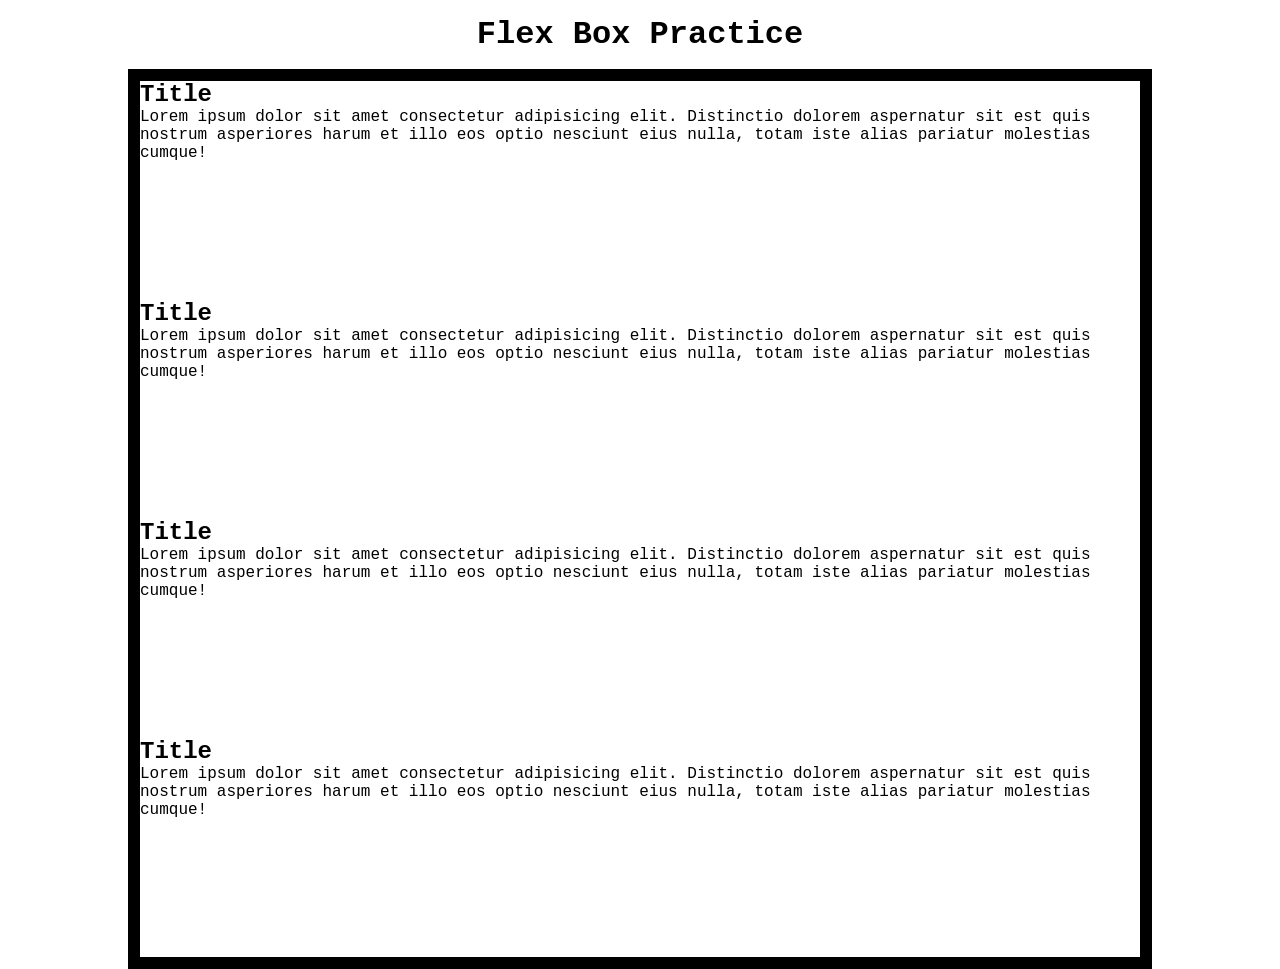
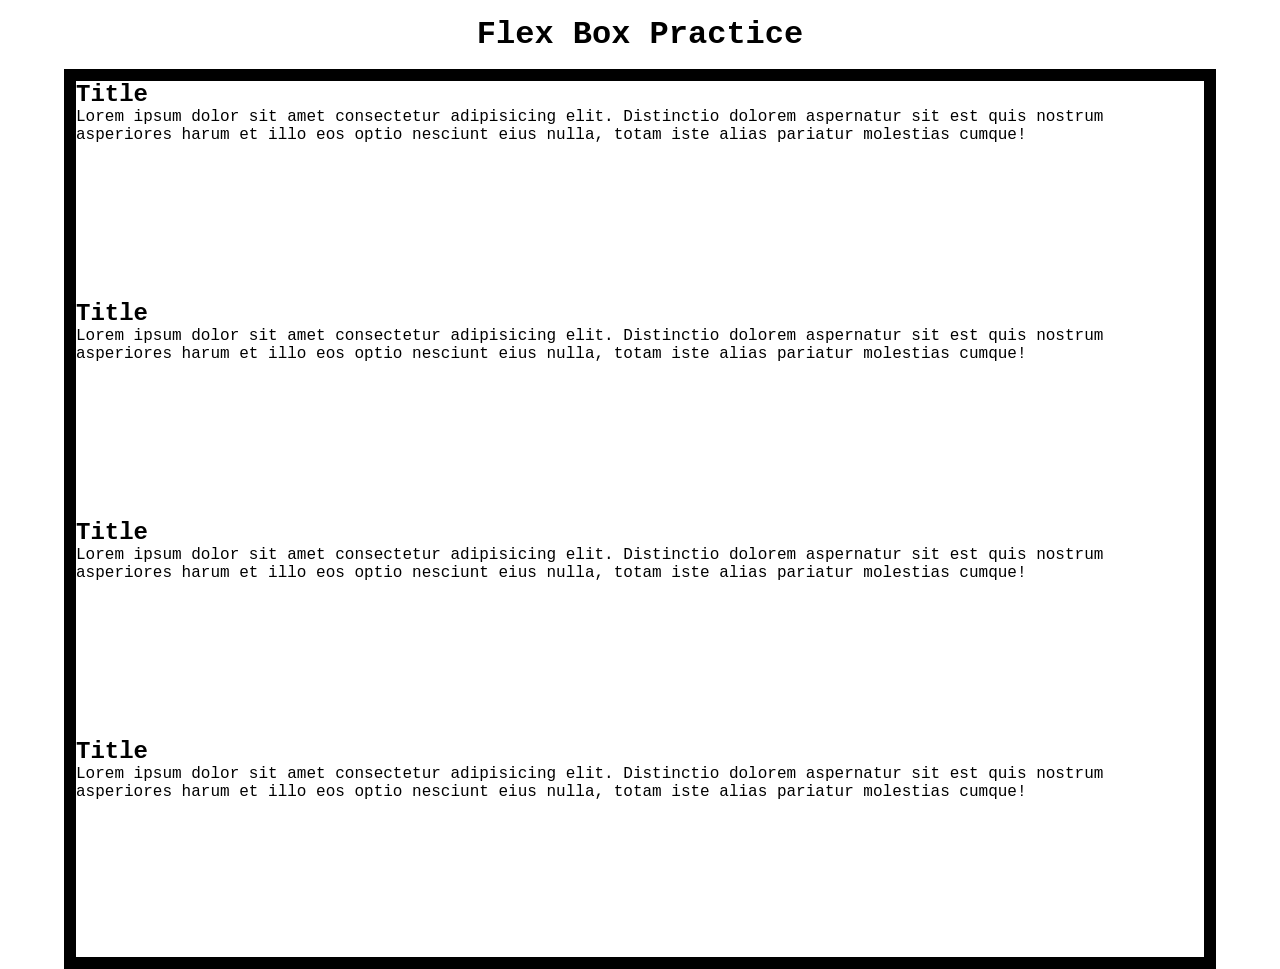

Worked with flexbox on a old project

--- a/front-end/css/flex/css/flex.css
+++ b/front-end/css/flex/css/flex.css
@@ -36,11 +36,11 @@ h1 {
 }
 
 .container {
-  --padding: 5rem;
+  --padding: 10rem;
   display: flex;
   justify-content: center;
   flex-wrap: wrap;
-  max-width: 80%;
+  max-width: 90%;
   margin: auto;
   min-height: 100vh;
   border: 12px solid black;
@@ -49,18 +49,21 @@ h1 {
     background-color: var(--primary-color);
     color: var(--text-on-dark);
     padding: var(--padding);
+    flex: 6;
   }
 
   .color-container-secondary {
     background-color: var(--secondary-color);
     color: var(--text-on-dark);
     padding: var(--padding);
+    flex: 2;
   }
 
   .color-container-info {
     background-color: var(--info-color);
     color: var(--text-on-dark);
     padding: var(--padding);
+    flex: 2;
   }
 
   .color-container-accent {
